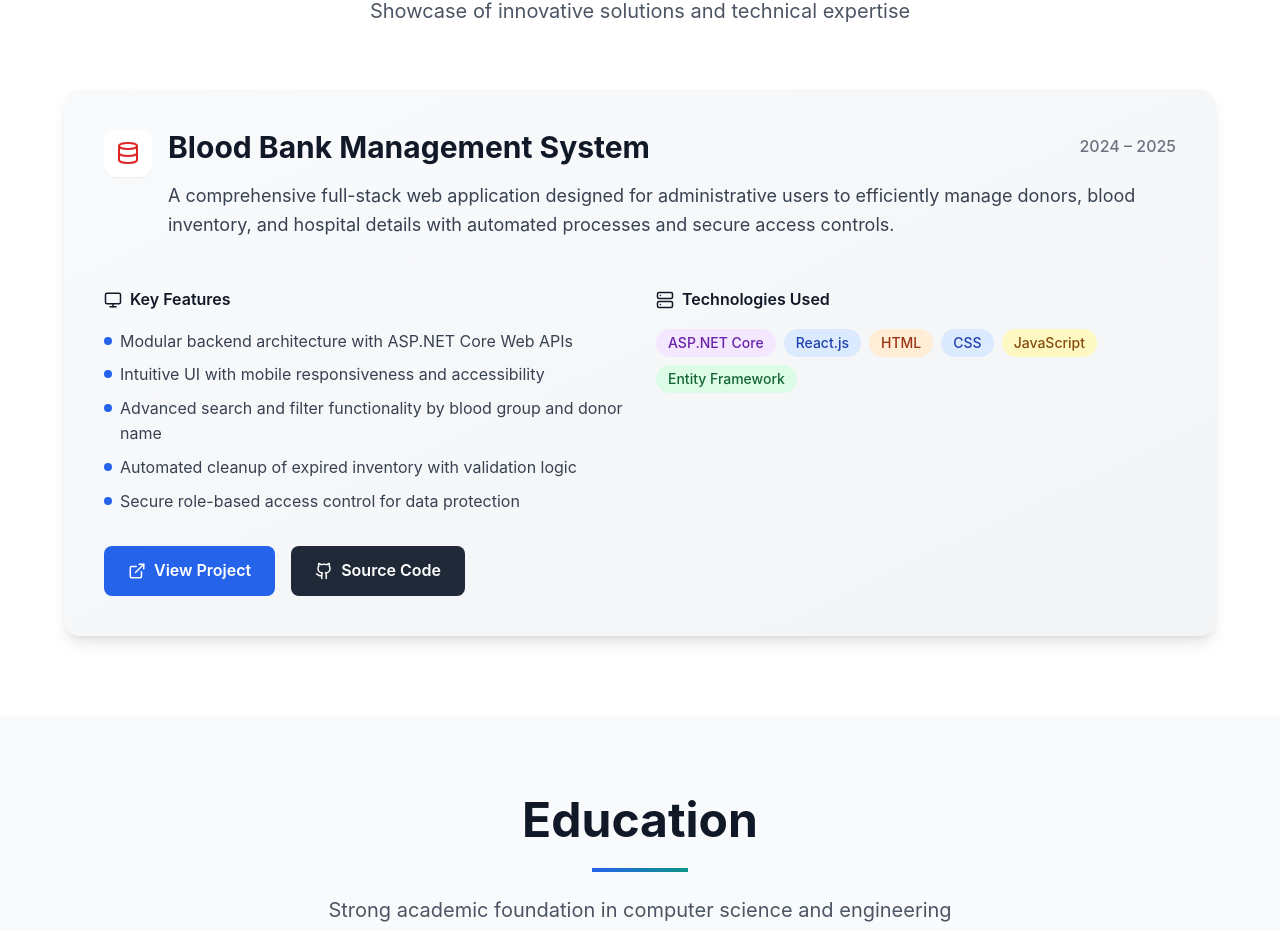
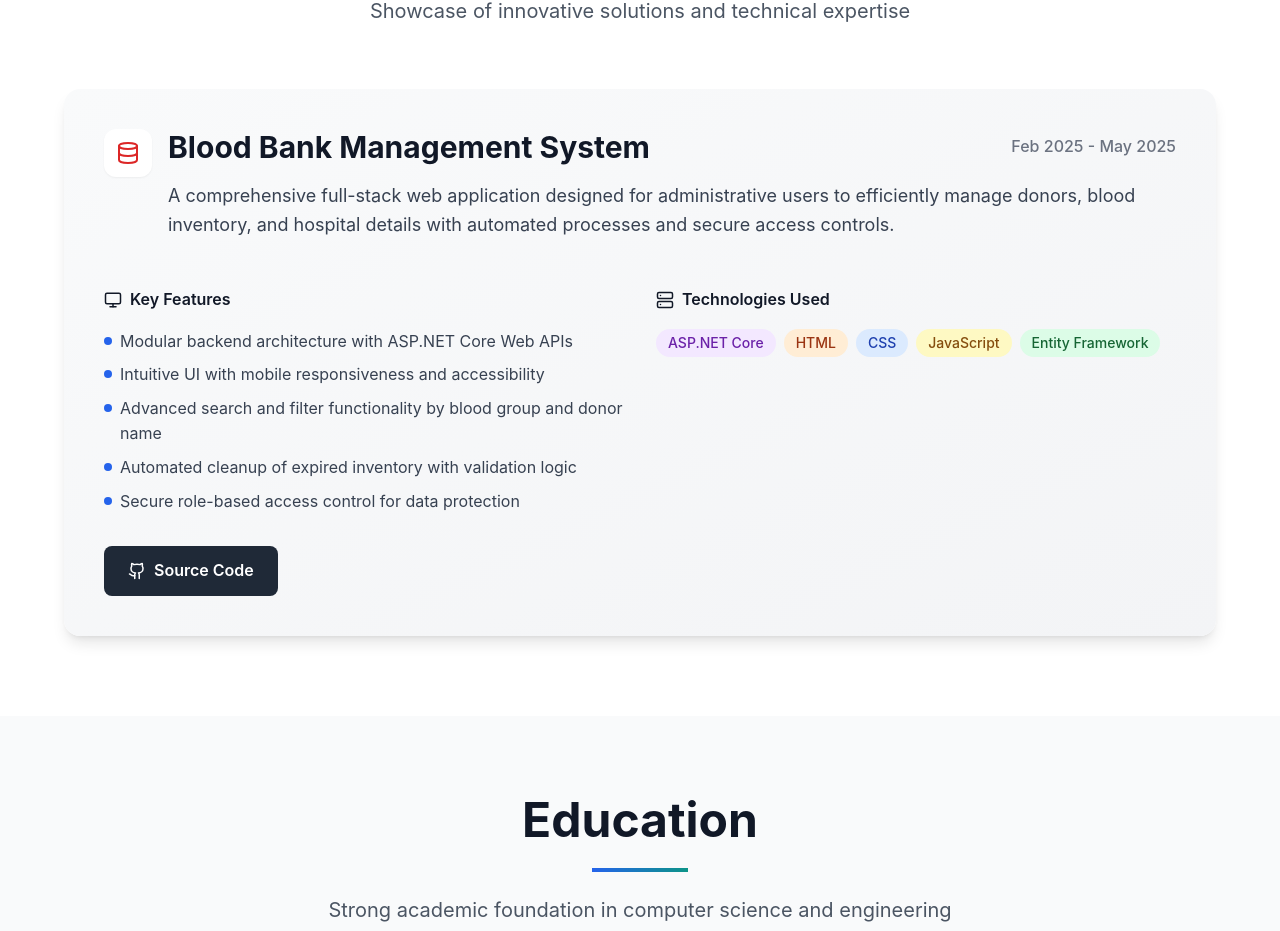
Before and after one commit to kncharan997/Porfolio, a React (Vite) app: page / in a window 1280 px wide. Shown: the part 3415-4346 px from the top of the page. Built offline with nearby package versions, Linux system fonts and the light colour scheme.

Commit message:
Projects edit

```diff
--- a/src/components/Contact.tsx
+++ b/src/components/Contact.tsx
@@ -47,12 +47,12 @@ const Contact: React.FC = () => {
     {
       icon: <Linkedin className="text-blue-600" size={24} />,
       label: 'LinkedIn',
-      href: '#'
+      href: 'https://www.linkedin.com/in/charan-k-n/'
     },
     {
       icon: <Github className="text-gray-800" size={24} />,
       label: 'GitHub',
-      href: '#'
+      href: 'https://github.com/kncharan997'
     }
   ];
 
--- a/src/components/Hero.tsx
+++ b/src/components/Hero.tsx
@@ -41,14 +41,14 @@ const Hero: React.FC = () => {
               kncharan997@gmail.com
             </a>
             <a
-              href="#"
+              href="https://www.linkedin.com/in/charan-k-n/"
               className="flex items-center gap-2 bg-white/10 backdrop-blur-sm px-6 py-3 rounded-full hover:bg-white/20 transition-all duration-300 hover:scale-105"
             >
               <Linkedin size={18} />
               LinkedIn
             </a>
             <a
-              href="#"
+              href="https://github.com/kncharan997"
               className="flex items-center gap-2 bg-white/10 backdrop-blur-sm px-6 py-3 rounded-full hover:bg-white/20 transition-all duration-300 hover:scale-105"
             >
               <Github size={18} />
--- a/src/components/Projects.tsx
+++ b/src/components/Projects.tsx
@@ -5,9 +5,9 @@ const Projects: React.FC = () => {
   const projects = [
     {
       title: 'Blood Bank Management System',
-      period: '2024 – 2025',
+      period: 'Feb 2025 - May 2025',
       description: 'A comprehensive full-stack web application designed for administrative users to efficiently manage donors, blood inventory, and hospital details with automated processes and secure access controls.',
-      technologies: ['ASP.NET Core', 'React.js', 'HTML', 'CSS', 'JavaScript', 'Entity Framework'],
+      technologies: ['ASP.NET Core', 'HTML', 'CSS', 'JavaScript', 'Entity Framework'],
       features: [
         'Modular backend architecture with ASP.NET Core Web APIs',
         'Intuitive UI with mobile responsiveness and accessibility',
@@ -106,14 +106,17 @@ const Projects: React.FC = () => {
                   </div>
 
                   <div className="flex gap-4 mt-8">
-                    <button className="flex items-center gap-2 bg-blue-600 hover:bg-blue-700 text-white px-6 py-3 rounded-lg font-semibold transition-all duration-300 hover:scale-105">
+                    {/* <button className="flex items-center gap-2 bg-blue-600 hover:bg-blue-700 text-white px-6 py-3 rounded-lg font-semibold transition-all duration-300 hover:scale-105">
                       <ExternalLink size={18} />
                       View Project
-                    </button>
-                    <button className="flex items-center gap-2 bg-gray-800 hover:bg-gray-900 text-white px-6 py-3 rounded-lg font-semibold transition-all duration-300 hover:scale-105">
-                      <Github size={18} />
-                      Source Code
-                    </button>
+                    </button> */}
+                    <a href="https://github.com/kncharan997/BloodBank_Management_System" target="_blank" rel="noopener noreferrer">
+                        <button className="flex items-center gap-2 bg-gray-800 hover:bg-gray-900 text-white px-6 py-3 rounded-lg font-semibold transition-all duration-300 hover:scale-105">
+                        <Github size={18} />
+                         Source Code
+                        </button>
+                    </a>
+
                   </div>
                 </div>
               </div>
```
